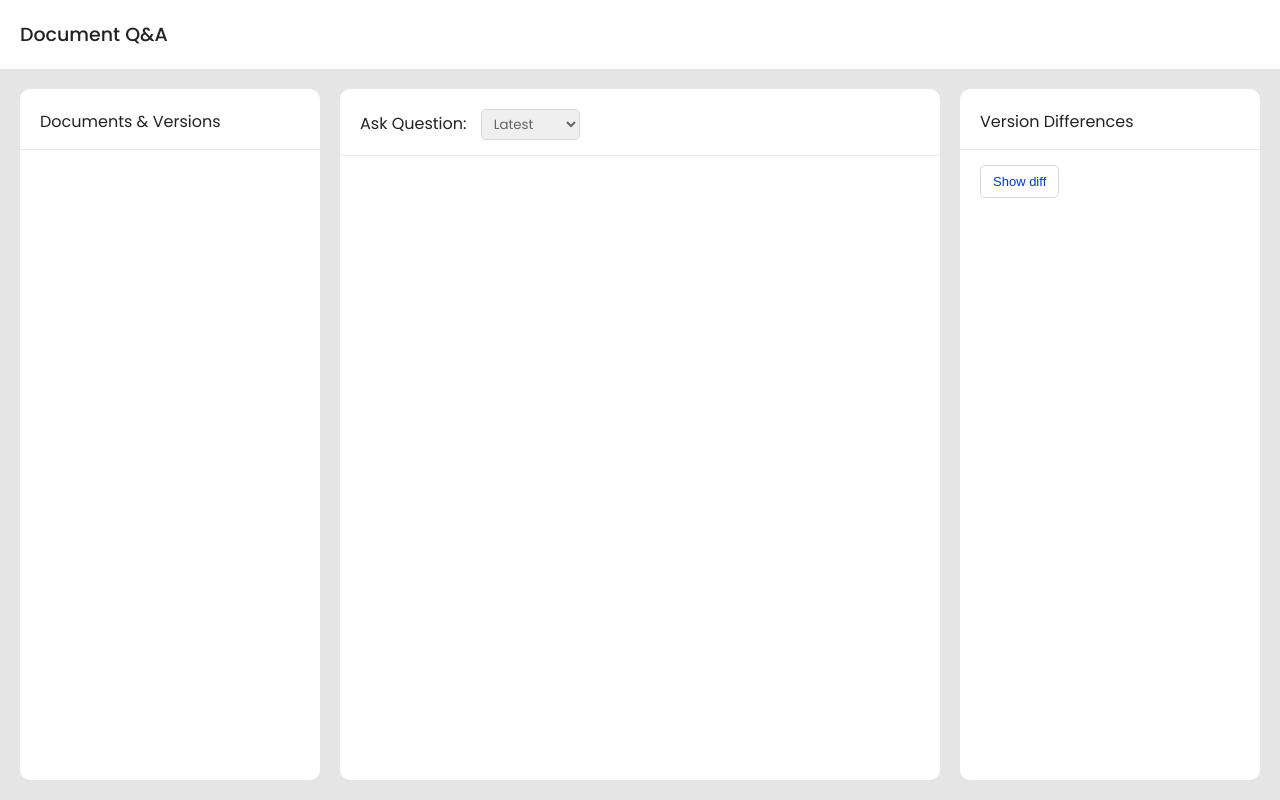
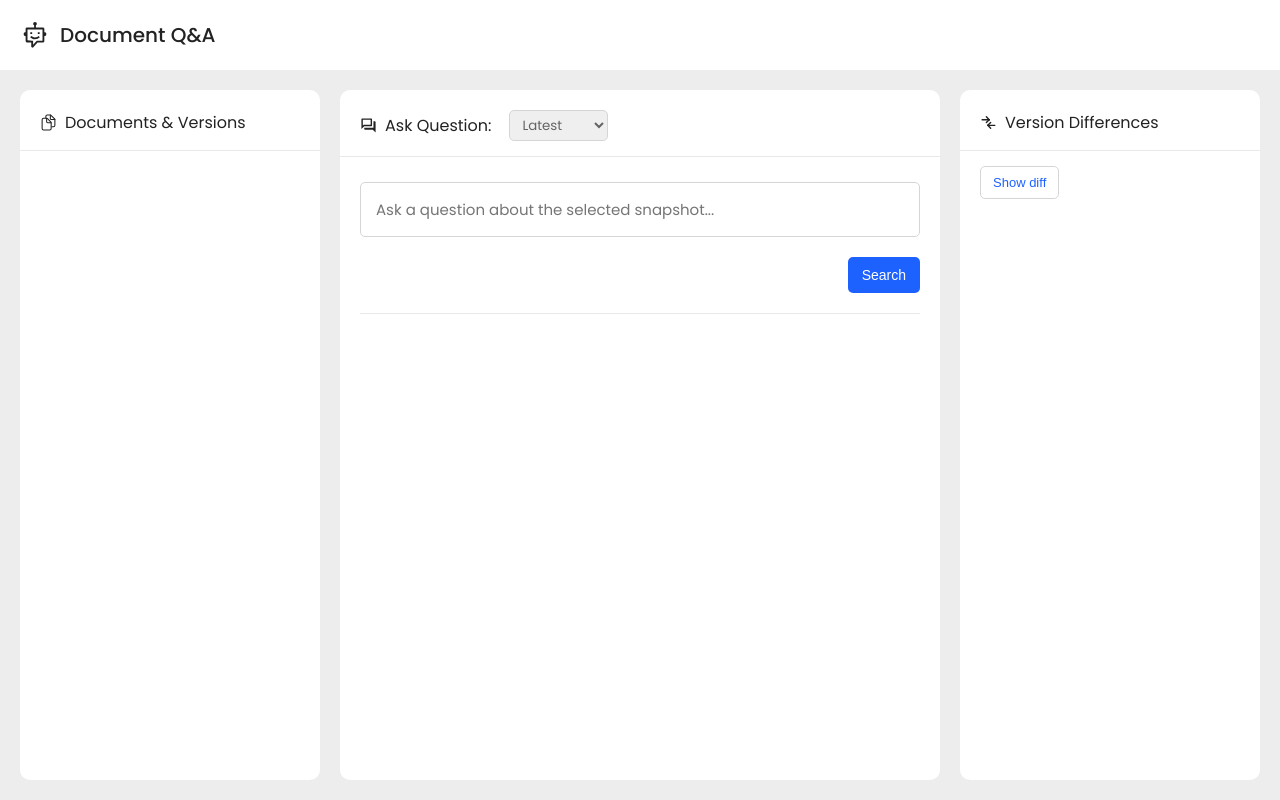
Before and after one commit to DevelopedBy-Siva/document-qa-rag-system, a React (Create React App) app in the folder ui/: page / in a window 1280 px wide. Built offline with nearby package versions, Linux system fonts and the light colour scheme.

Commit message:
Setup input container

```diff
--- a/ui/src/components/diff.js
+++ b/ui/src/components/diff.js
@@ -1,4 +1,6 @@
 import { useState } from "react";
+import { TbArrowsDiff } from "react-icons/tb";
+
 import DiffModal from "./diff_modal";
 
 export default function Diff() {
@@ -6,7 +8,9 @@ export default function Diff() {
 
   return (
     <div className="diff">
-      <h2 className="block-headings">Version Differences</h2>
+      <h2 className="block-headings">
+        <TbArrowsDiff /> Version Differences
+      </h2>
       <div className="overflow-wrapper">
         <button className="show-diff-btn" onClick={() => setShowModal(true)}>
           Show diff
--- a/ui/src/components/nav.js
+++ b/ui/src/components/nav.js
@@ -1,7 +1,11 @@
+import { VscHubot } from "react-icons/vsc";
+
 export default function Nav() {
   return (
     <nav>
-      <h1>Document Q&A</h1>
+      <h1>
+        <VscHubot /> Document Q&A
+      </h1>
     </nav>
   );
 }
--- a/ui/src/components/query.js
+++ b/ui/src/components/query.js
@@ -1,10 +1,22 @@
+import { MdOutlineQuestionAnswer } from "react-icons/md";
+
 export default function Query() {
   return (
     <div className="query">
       <h2 className="block-headings">
-        Ask Question: <Dropdown />
+        <MdOutlineQuestionAnswer /> Ask Question: <Dropdown />
       </h2>
-      <div className="overflow-wrapper"></div>
+      <div className="input-container">
+        <input
+          id="search"
+          placeholder="Ask a question about the selected snapshot..."
+        />
+        <button className="search-btn">Search</button>
+        <div className="block" />
+      </div>
+      <div className="overflow-wrapper">
+        <div className="query-response"></div>
+      </div>
     </div>
   );
 }
@@ -12,11 +24,9 @@ export default function Query() {
 function Dropdown() {
   return (
     <select name="version-dropdown" id="version-dropdown">
-      <option selected value="version 1">
-        Latest
-      </option>
-      <option value="version 1">version 1</option>
-      <option value="version 2">version 2</option>
+      <option value="v1">Latest</option>
+      <option value="v1">version 1</option>
+      <option value="v2">version 2</option>
     </select>
   );
 }
--- a/ui/src/components/upload.js
+++ b/ui/src/components/upload.js
@@ -1,7 +1,11 @@
+import { IoDocumentsOutline } from "react-icons/io5";
+
 export default function Upload() {
   return (
     <div className="upload">
-      <h2 className="block-headings">Documents & Versions</h2>
+      <h2 className="block-headings">
+        <IoDocumentsOutline /> Documents & Versions
+      </h2>
       <div className="overflow-wrapper"></div>
     </div>
   );
--- a/ui/src/index.css
+++ b/ui/src/index.css
@@ -8,7 +8,7 @@ html {
 }
 
 body {
-  background: #e5e5e5;
+  background: #ededed;
   font-family: "Poppins", sans-serif;
 }
 
@@ -25,8 +25,15 @@ nav {
 
 nav h1 {
   color: #222222;
-  font-size: 19px;
+  font-size: 20px;
   font-weight: 500;
+  display: flex;
+  align-items: center;
+  gap: 10px;
+}
+
+nav svg {
+  font-size: 30px;
 }
 
 .wrapper {
@@ -132,7 +139,7 @@ nav h1 {
 
 .show-diff-btn {
   cursor: pointer;
-  color: rgb(0, 51, 255);
+  color: #1d61ff;
   padding: 8px 12px;
   font-size: 13px;
   background: #fff;
@@ -141,7 +148,7 @@ nav h1 {
 }
 
 .show-diff-btn:hover {
-  background: #f7f7f7;
+  background: #f9f9f9;
 }
 
 .block-headings {
@@ -150,7 +157,13 @@ nav h1 {
   padding: 0 20px 15px 20px;
   border-bottom: 1px solid #e9e9e9;
   color: #222222;
-  color: #222222;
+  display: flex;
+  align-items: center;
+  gap: 8px;
+}
+
+.block-headings svg {
+  font-size: 17px;
 }
 
 #version-dropdown {
@@ -163,3 +176,44 @@ nav h1 {
   cursor: pointer;
   text-transform: capitalize;
 }
+
+.query #search {
+  margin-top: 10px;
+  width: 100%;
+  display: block;
+  border: 1px solid #d5d5d5;
+  border-radius: 5px;
+  padding: 15px;
+  font-size: 15px;
+  font-family: "Poppins", sans-serif;
+  font-weight: 400;
+  color: #222222;
+}
+
+.query .search-btn {
+  background: #1d61ff;
+  color: #fff;
+  border-radius: 5px;
+  border: none;
+  padding: 10px 14px;
+  margin: 20px 0 0 auto;
+  display: block;
+  font-size: 14px;
+  cursor: pointer;
+}
+
+.query .search-btn:hover {
+  background: #1d61ffe5;
+}
+
+.query .input-container {
+  padding: 0 20px 20px 20px;
+}
+
+.block {
+  margin-top: 20px;
+  border-bottom: 1px solid #e9e9e9;
+}
+
+.query .query-response {
+}
```
